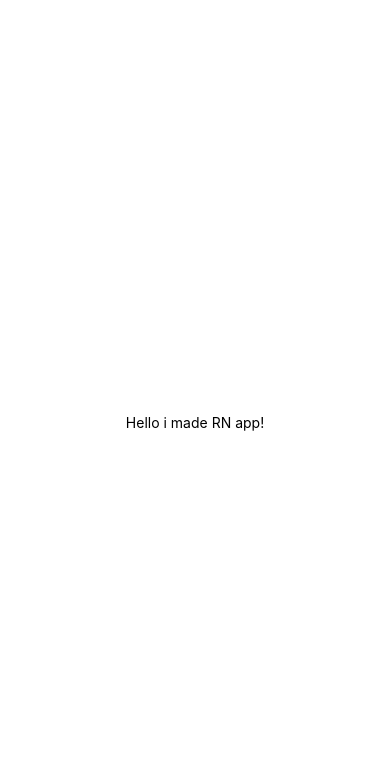
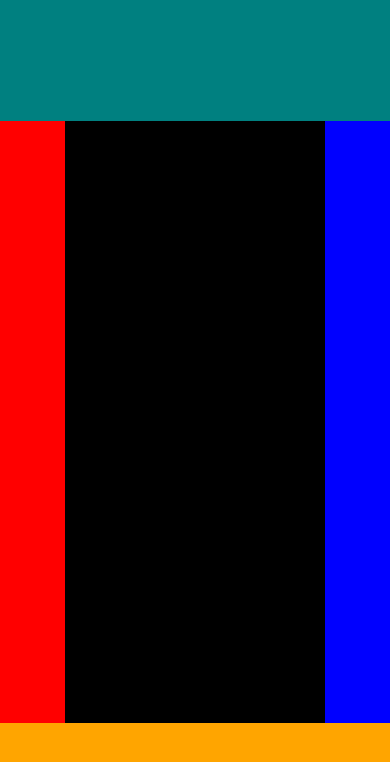
Before and after one commit to lee-kangpyo/RN, a React Native app in the folder weather/: screen / in a window 390 px wide. Shown: the top 762 px of the page. Built offline with nearby package versions, Linux system fonts and the light colour scheme.

Commit message:
레이아웃 시스템 실습

```diff
--- a/weather/App.js
+++ b/weather/App.js
@@ -3,12 +3,17 @@ import { StyleSheet, Text, View } from 'react-native';
 
 export default function App() {
   return (
-    <View style={styles.container}>
-      <Text>Hello i made RN app!</Text>
-      <StatusBar style="auto" />
+    <View style={{ flex:1 }}>
+      <View style={{ flex:1, backgroundColor:"teal" }}></View>
+      <View style={{ flex:5, flexDirection:'row'}}>
+        <View style={{ flex:1, backgroundColor:"red"}}></View>
+        <View style={{ flex:4, backgroundColor:"black"}}></View>
+        <View style={{ flex:1, backgroundColor:"blue"}}></View>
+      </View>
+      <View style={{ flex:1, backgroundColor:"orange" }}></View>
     </View>
   );
-}
+}200
 
 const styles = StyleSheet.create({
   container: {
@@ -17,4 +22,7 @@ const styles = StyleSheet.create({
     alignItems: 'center',
     justifyContent: 'center',
   },
+  text:{
+    fontSize:28,
+  }
 });
```
